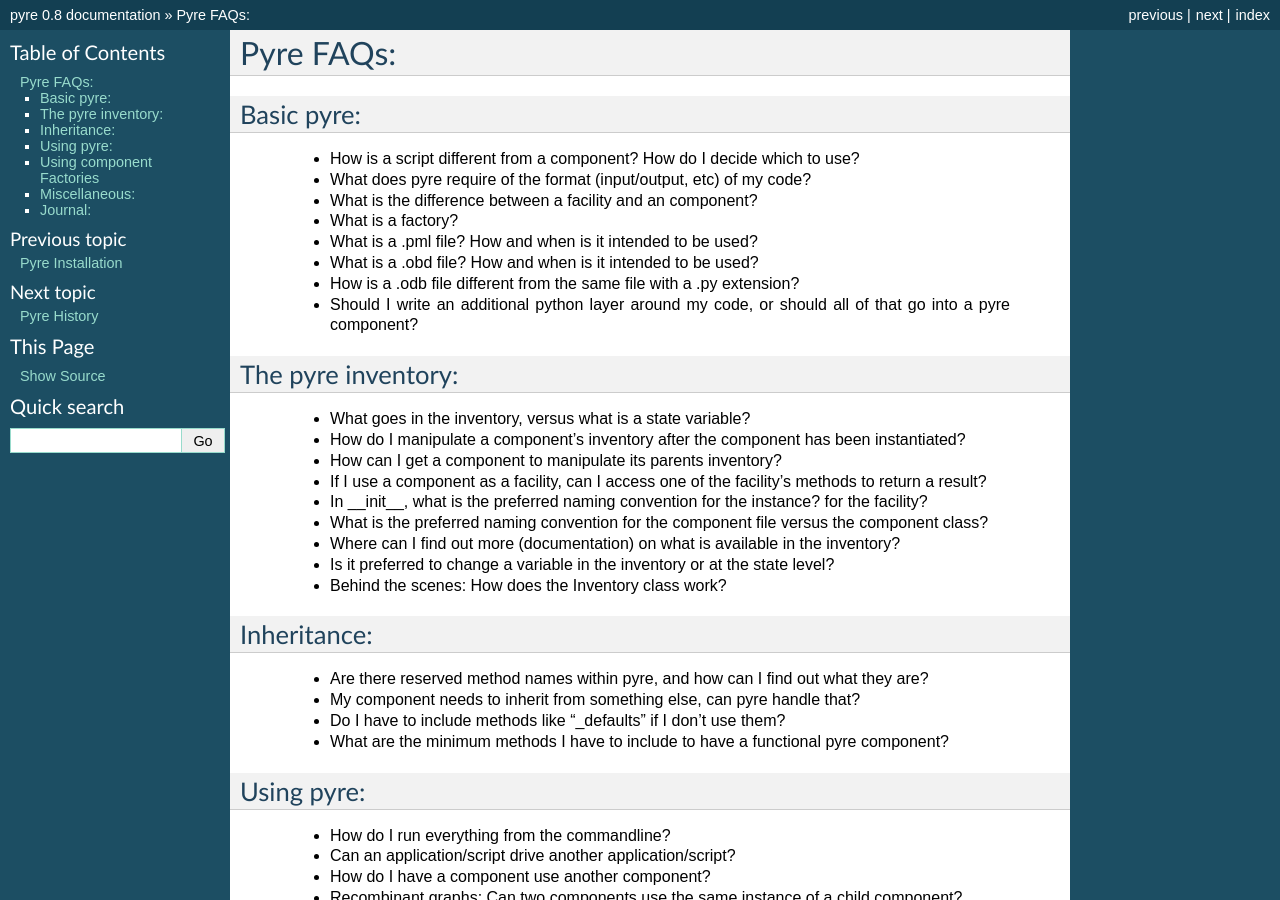
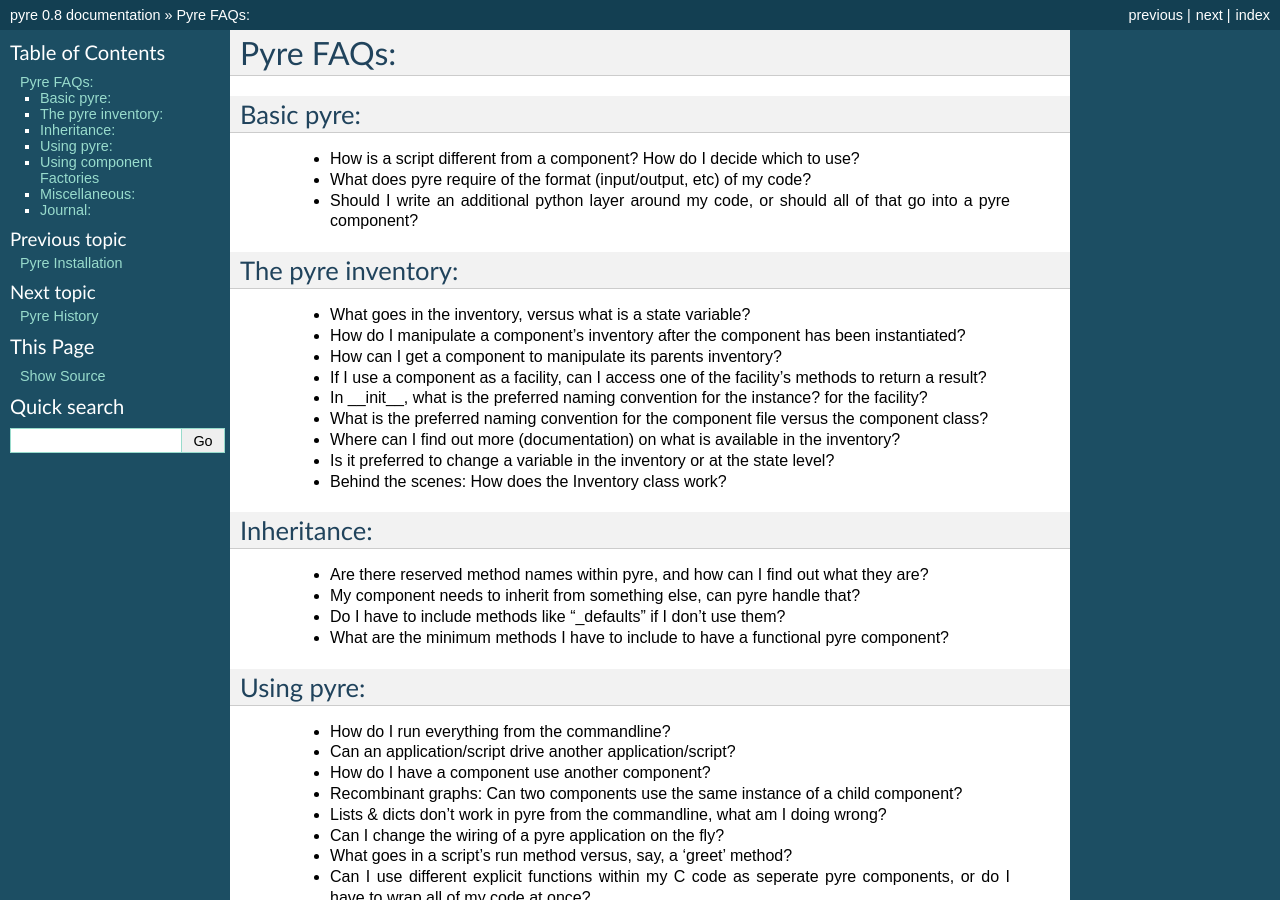
Before and after one commit to danse-inelastic/pyre, a Sphinx documentation site: the page built from docs/pyreFaqs.rst, in a window 1280 px wide and 900 px high. Built offline with Sphinx 7.4.7, drawn with Linux system fonts in a browser that asks for light colours; formulas are drawn with MathJax 3.

Commit message:
beginning massive reorganization of content in pyre documentation....

```diff
--- a/docs/index.rst
+++ b/docs/index.rst
@@ -11,6 +11,7 @@
 .. toctree::
 
    pyreOverview
+   pyreUtilities
    pyreInstallation
    pyreFaqs
    pyreHistory
--- a/docs/pyreFaqs.rst
+++ b/docs/pyreFaqs.rst
@@ -6,11 +6,6 @@
 
     - How is a script different from a component? How do I decide which to use?
     - What does pyre require of the format (input/output, etc) of my code?
-    - What is the difference between a facility and an component?
-    - What is a factory?
-    - What is a .pml file? How and when is it intended to be used?
-    - What is a .obd file? How and when is it intended to be used?
-    - How is a .odb file different from the same file with a .py extension?
     - Should I write an additional python layer around my code, or should all of that go into a pyre component?
 
 
--- a/docs/pyreHistory.rst
+++ b/docs/pyreHistory.rst
@@ -1,4 +1,4 @@
 Pyre History
 ============
 
-Historically, Pyre was created to bring a degree of order to the complex task of staging large (massively) parallel scientific simulations. Applications support a command-line, serial execution model. Thi has been exteneded to command-line parallel execution. Most of the procedures for creating serial applications are the same for parallel applications, so learning about serial apps is a good way to get started. With the inception of the DANSE project, the framework has continued to evolve, particularly in regards to web applications such as Opal, which is based on pyre.
+Historically, Pyre was created to bring a degree of order to the complex task of staging large (massively) parallel scientific simulations. Applications support a command-line, serial execution model. Thi has been extended to command-line parallel execution. Most of the procedures for creating serial applications are the same for parallel applications, so learning about serial apps is a good way to get started. With the inception of the DANSE project, the framework has continued to evolve, particularly in regards to web applications such as Opal, which is based on pyre.
```
Also changed, not shown: docs/pyreInstallation.rst (+2 -6 lines), docs/pyreOverview.rst (+9 -69 lines), docs/pyreUtilities.rst (added, +61 -0 lines), 1 other file.
